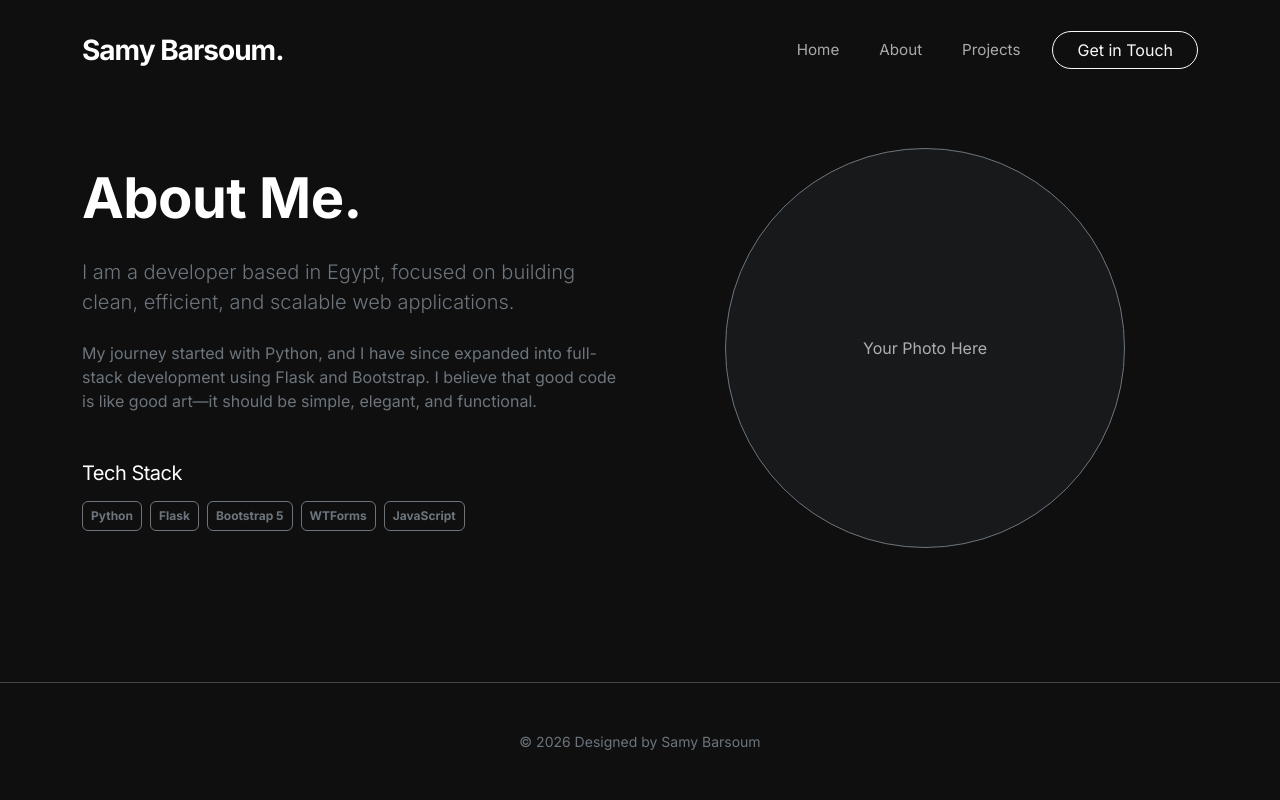
After one commit to samybit/my-portfolio, a Flask app: page /about in a window 1280 px wide. The commit adds this page. Run offline with Flask 3, Linux system fonts and the light colour scheme; some libraries are stand-ins or nearby versions.

Commit message:
Add about and projects pages & their routes

```diff
--- a/main.py
+++ b/main.py
@@ -9,10 +9,34 @@ app.config["SECRET_KEY"] = "your-secret-key-here"
 bootstrap = Bootstrap5(app)
 
 
+# d8888b.  .d88b.  db    db d888888b d88888b .d8888.
+# 88  `8D .8P  Y8. 88    88 `~~88~~' 88'     88'  YP
+# 88oobY' 88    88 88    88    88    88ooooo `8bo.
+# 88`8b   88    88 88    88    88    88~~~~~   `Y8b.
+# 88 `88. `8b  d8' 88b  d88    88    88.     db   8D
+# 88   YD  `Y88P'  ~Y8888P'    YP    Y88888P `8888Y'
+
+
 @app.route("/")
 def home():
     return render_template("index.html")
 
 
+@app.route("/about")
+def about():
+    return render_template("about.html")
+
+
+@app.route("/projects")
+def projects():
+    return render_template("projects.html")
+
+
+@app.route("/contact")
+def contact():
+    # We will build the actual form logic in Step 4
+    return render_template("contact.html")
+
+
 if __name__ == "__main__":
     app.run(debug=True, port=5000)
--- /dev/null
+++ b/templates/about.html
@@ -0,0 +1,39 @@
+{% extends "base.html" %}
+
+{% block title %}About - My Portfolio{% endblock %}
+
+{% block content %}
+<div class="container py-5">
+  <div class="row align-items-center">
+
+    <div class="col-md-6">
+      <h1 class="display-4 fw-bold mb-4">About Me.</h1>
+      <p class="lead text-secondary mb-4">
+        I am a developer based in Egypt, focused on building clean, efficient, and scalable web applications.
+      </p>
+      <p class="text-secondary">
+        My journey started with Python, and I have since expanded into full-stack development using Flask and Bootstrap.
+        I believe that good code is like good art—it should be simple, elegant, and functional.
+      </p>
+
+      <h5 class="mt-5 text-white">Tech Stack</h5>
+      <div class="d-flex gap-2 flex-wrap mt-3">
+        <span class="badge border border-secondary text-secondary bg-transparent p-2">Python</span>
+        <span class="badge border border-secondary text-secondary bg-transparent p-2">Flask</span>
+        <span class="badge border border-secondary text-secondary bg-transparent p-2">Bootstrap 5</span>
+        <span class="badge border border-secondary text-secondary bg-transparent p-2">WTForms</span>
+        <span class="badge border border-secondary text-secondary bg-transparent p-2">JavaScript</span>
+      </div>
+    </div>
+
+    <div class="col-md-6 text-center">
+      <div class="ratio ratio-1x1 rounded-circle bg-secondary bg-opacity-10 border border-secondary mx-auto"
+        style="max-width: 400px;">
+        <div class="d-flex align-items-center justify-content-center h-100">
+          <span class="text-muted">Your Photo Here</span>
+        </div>
+      </div>
+    </div>
+  </div>
+</div>
+{% endblock %}
--- a/templates/base.html
+++ b/templates/base.html
@@ -25,10 +25,17 @@
 
       <div class="collapse navbar-collapse" id="navbarNav">
         <ul class="navbar-nav ms-auto gap-4 align-items-center">
-          <li class="nav-item"><a class="nav-link" href="{{ url_for('home') }}">Work</a></li>
-          <li class="nav-item"><a class="nav-link" href="#">About</a></li>
           <li class="nav-item">
-            <a class="btn btn-outline-light rounded-pill px-4" href="#">Get in Touch</a>
+            <a class="nav-link" href="{{ url_for('home') }}">Home</a>
+          </li>
+          <li class="nav-item">
+            <a class="nav-link" href="{{ url_for('about') }}">About</a>
+          </li>
+          <li class="nav-item">
+            <a class="nav-link" href="{{ url_for('projects') }}">Projects</a>
+          </li>
+          <li class="nav-item">
+            <a class="btn btn-outline-light rounded-pill px-4" href="{{ url_for('contact') }}">Get in Touch</a>
           </li>
         </ul>
       </div>
```
Also changed, not shown: templates/projects.html (added, +39 -0 lines).
